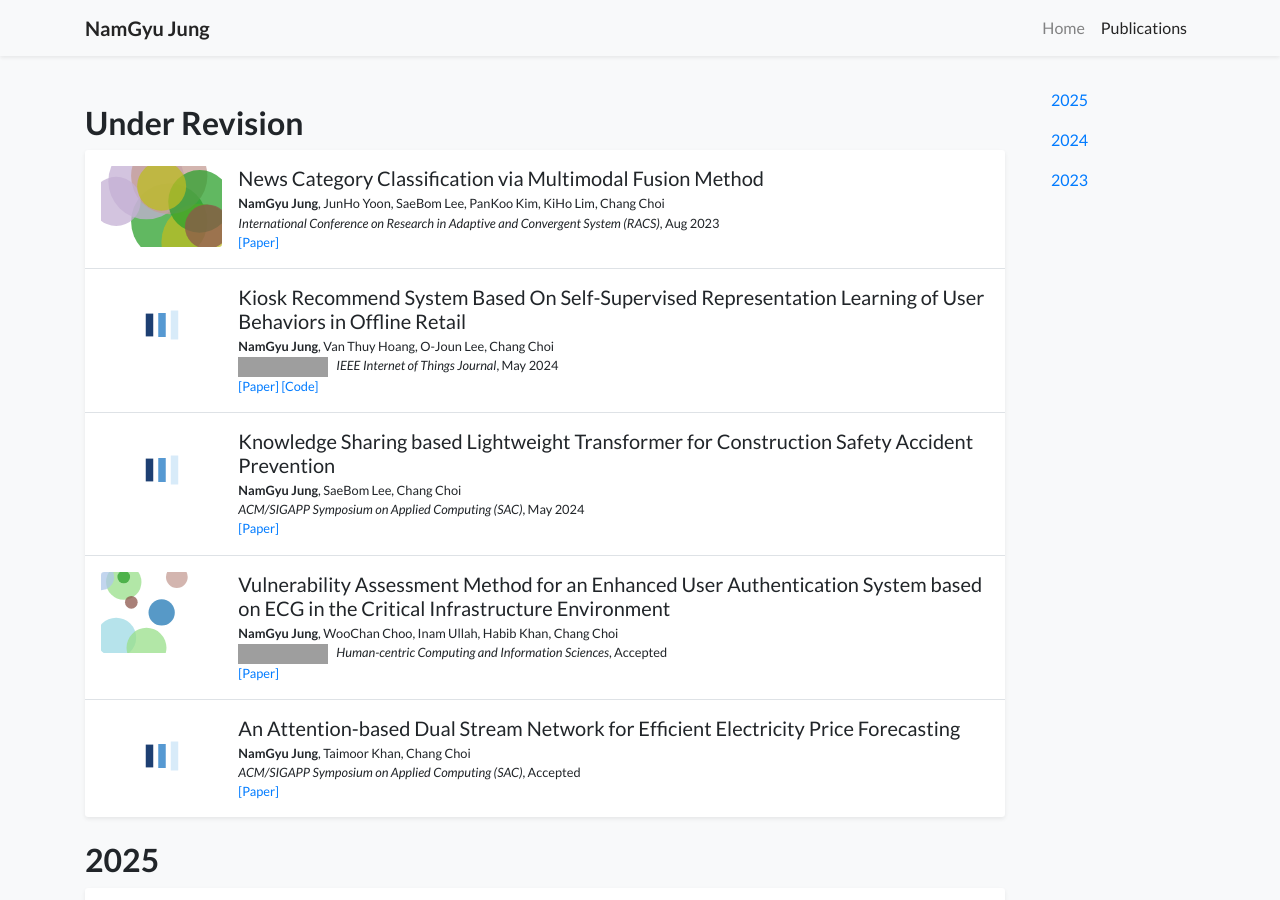
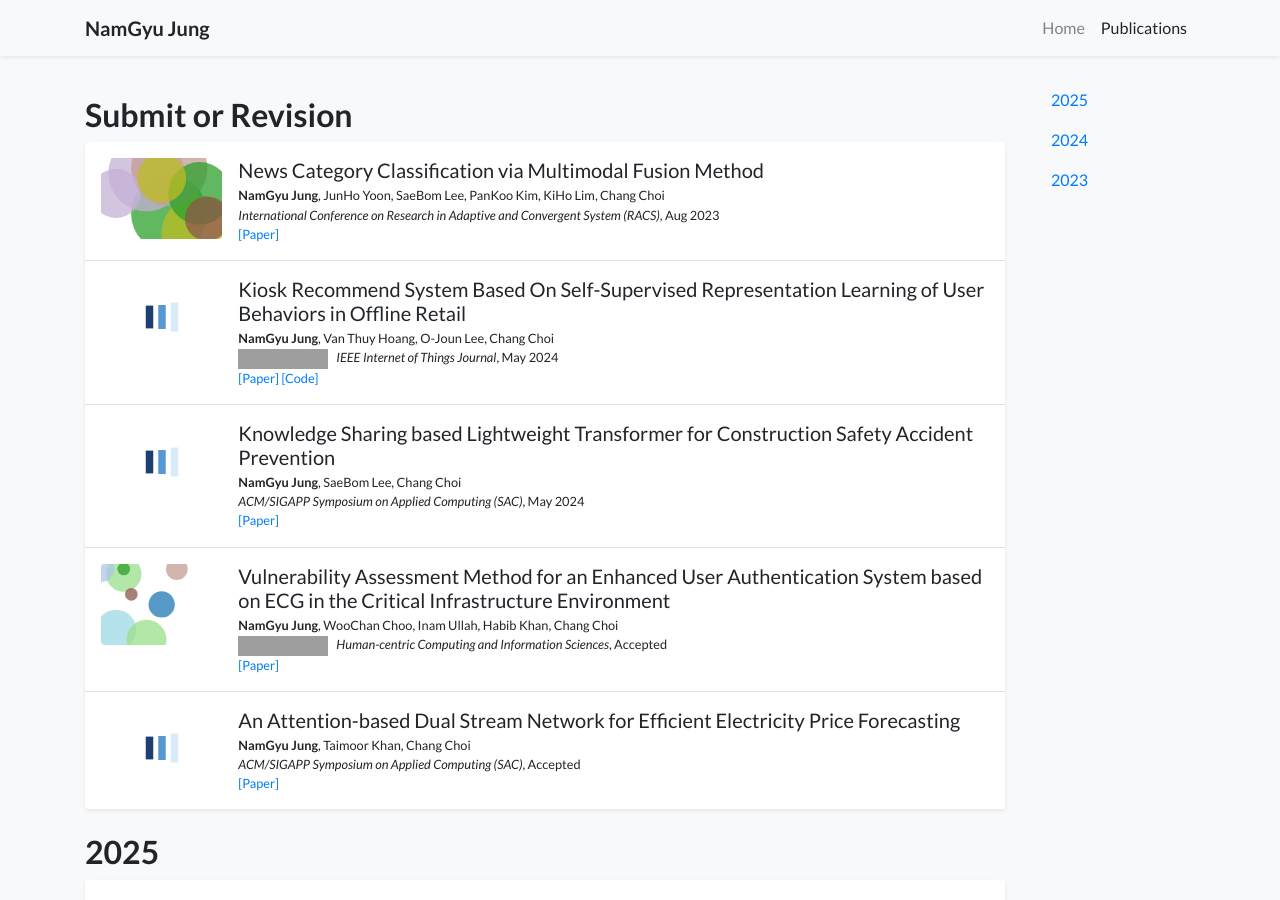
Before and after one commit to Namgyu97/Namgyu97, a Jekyll site: the page built from publications.html, in a window 1280 px wide and 900 px high. Built offline with Jekyll 4.4.1, drawn with Linux system fonts in a browser that asks for light colours; nearby versions of some CDN libraries; a style sheet for code colours, icons or effects is not loaded; grey boxes are pictures that could not be loaded.

Commit message:
Update publications.html

```diff
--- a/publications.html
+++ b/publications.html
@@ -12,7 +12,7 @@ body_attr: >-
 <div class="row">
     <div class="col-12 col-lg-10">
       {% if revision_items and revision_items.size > 0 %}
-      <h2 class="pt-4" id="revision-section">Under Revision</h2>
+      <h2 class="pt-3" id="revision-section">Submit or Revision</h2>
       <div class="my-0 p-0 bg-white shadow-sm rounded-sm">
           {% for item in revision_items %}
               {% include widgets/publication_item.html item=item hide_bottom_border=forloop.last first=forloop.first last=forloop.last %}
```
